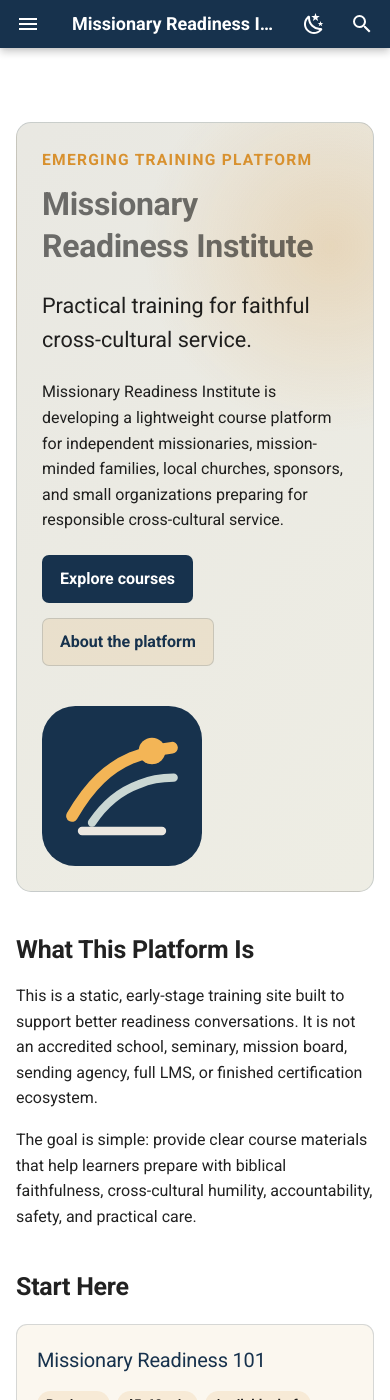
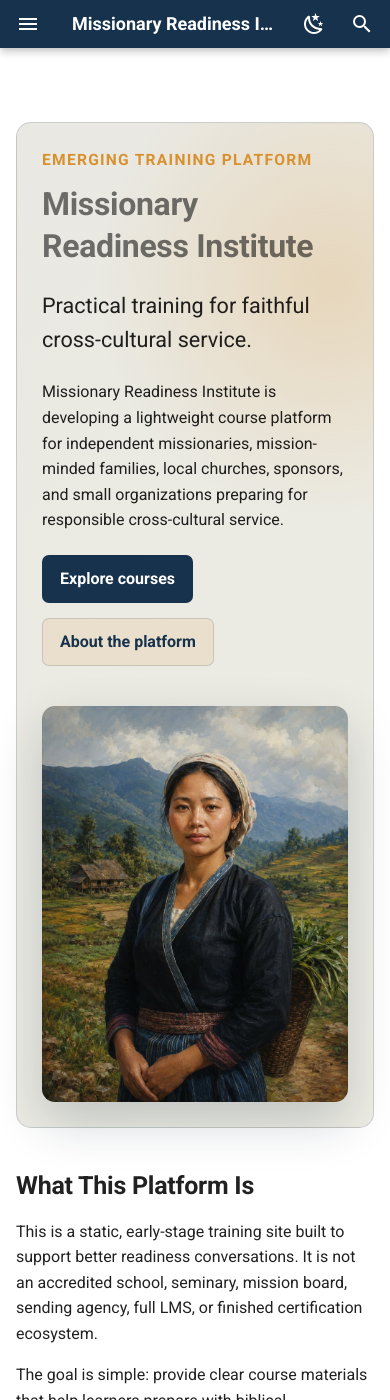
Before and after one commit to Missionary-Readiness-Institute/readiness-platform, an MkDocs documentation site: the page built from docs/index.md, in a window 390 px wide and 1400 px high. Built offline with MkDocs 1.6.1 and Material for MkDocs 9.7.7, drawn with Linux system fonts in a browser that asks for light colours; comment, search, counter and statistics services are not loaded; some of the changed text lies outside the part shown.

Commit message:
Codex graphics polish

```diff
--- a/docs/assets/stylesheets/extra.css
+++ b/docs/assets/stylesheets/extra.css
@@ -3,12 +3,17 @@
   --md-primary-fg-color--light: #274866;
   --md-primary-fg-color--dark: #0f2438;
   --md-accent-fg-color: #b87322;
+  --md-typeset-a-color: #8a520f;
   --mri-navy: #17324d;
   --mri-slate: #2f4052;
   --mri-gold: #d8912f;
   --mri-gold-soft: #f3d7a0;
   --mri-green: #587566;
   --mri-paper: #fbf7ef;
+  --mri-card-bg: #fbf7ef;
+  --mri-soft-bg: rgba(88, 117, 102, 0.08);
+  --mri-pill-bg: rgba(216, 145, 47, 0.13);
+  --mri-button-secondary-bg: rgba(216, 145, 47, 0.12);
   --mri-border: rgba(23, 50, 77, 0.16);
 }
 
@@ -17,8 +22,17 @@
   --md-primary-fg-color--light: #17324d;
   --md-primary-fg-color--dark: #081723;
   --md-accent-fg-color: #f3b556;
-  --mri-paper: #162332;
-  --mri-border: rgba(243, 213, 160, 0.18);
+  --md-typeset-a-color: #ffd27a;
+  --mri-navy: #0f2438;
+  --mri-gold: #ffd27a;
+  --mri-gold-soft: #ffe2a8;
+  --mri-green: #8eb39e;
+  --mri-paper: #122131;
+  --mri-card-bg: #192c40;
+  --mri-soft-bg: rgba(142, 179, 158, 0.16);
+  --mri-pill-bg: rgba(255, 210, 122, 0.2);
+  --mri-button-secondary-bg: rgba(255, 210, 122, 0.18);
+  --mri-border: rgba(255, 226, 168, 0.28);
 }
 
 .md-header__button.md-logo img,
@@ -80,6 +94,7 @@
   border-radius: 0.35rem;
   border: 1px solid var(--mri-border);
   font-weight: 650;
+  text-decoration: none;
 }
 
 .mri-button.primary {
@@ -88,7 +103,14 @@
 }
 
 .mri-button.secondary {
-  background: rgba(216, 145, 47, 0.12);
+  background: var(--mri-button-secondary-bg);
+  color: var(--md-typeset-a-color);
+}
+
+.mri-button.primary:hover,
+.mri-button.secondary:hover,
+.mri-card h3 a:hover {
+  filter: brightness(1.08);
 }
 
 .mri-hero-mark {
@@ -97,8 +119,10 @@
 }
 
 .mri-hero-mark img {
-  width: min(15rem, 70%);
+  width: min(18rem, 100%);
   height: auto;
+  border-radius: 0.65rem;
+  box-shadow: 0 1rem 2.5rem rgba(15, 36, 56, 0.2);
 }
 
 .mri-grid {
@@ -112,7 +136,7 @@
   border: 1px solid var(--mri-border);
   border-radius: 0.55rem;
   padding: 1rem;
-  background: var(--mri-paper);
+  background: var(--mri-card-bg);
 }
 
 .mri-card h3 {
@@ -132,7 +156,7 @@
   min-height: 1.35rem;
   padding: 0.1rem 0.45rem;
   border-radius: 999px;
-  background: rgba(216, 145, 47, 0.13);
+  background: var(--mri-pill-bg);
   color: var(--md-default-fg-color);
   font-size: 0.68rem;
   font-weight: 650;
@@ -150,7 +174,7 @@
   padding: 0.8rem 0.9rem 0.8rem 3rem;
   border: 1px solid var(--mri-border);
   border-radius: 0.55rem;
-  background: rgba(88, 117, 102, 0.08);
+  background: var(--mri-soft-bg);
 }
 
 .mri-step::before {
@@ -169,6 +193,110 @@
   font-weight: 700;
 }
 
+[data-md-color-scheme="slate"] .md-typeset a {
+  color: var(--md-typeset-a-color);
+}
+
+[data-md-color-scheme="slate"] .md-typeset a:hover {
+  color: #ffe2a8;
+}
+
+[data-md-color-scheme="slate"] .mri-hero {
+  background:
+    radial-gradient(circle at 88% 16%, rgba(255, 210, 122, 0.18), transparent 28%),
+    linear-gradient(135deg, rgba(23, 50, 77, 0.56), rgba(88, 117, 102, 0.18)),
+    var(--mri-paper);
+}
+
+[data-md-color-scheme="slate"] .mri-button.primary {
+  border-color: rgba(255, 226, 168, 0.34);
+  background: #ffd27a;
+  color: #102235;
+}
+
+[data-md-color-scheme="slate"] .mri-pill {
+  color: #fff4d9;
+}
+
+[data-md-color-scheme="slate"] .mri-step::before {
+  background: #ffd27a;
+  color: #102235;
+}
+
+[data-md-color-scheme="slate"] .md-nav__link {
+  color: rgba(236, 242, 247, 0.86);
+}
+
+[data-md-color-scheme="slate"] .md-nav__link:hover,
+[data-md-color-scheme="slate"] .md-nav__link:focus,
+[data-md-color-scheme="slate"] .md-nav__link--active,
+[data-md-color-scheme="slate"] .md-nav__item .md-nav__link--active {
+  color: #ffd27a;
+}
+
+[data-md-color-scheme="slate"] .md-tabs__link {
+  color: rgba(255, 255, 255, 0.82);
+}
+
+[data-md-color-scheme="slate"] .md-tabs__link--active,
+[data-md-color-scheme="slate"] .md-tabs__link:hover {
+  color: #ffd27a;
+}
+
+.mri-feature {
+  display: grid;
+  grid-template-columns: minmax(0, 0.85fr) minmax(0, 1.15fr);
+  gap: 1.2rem;
+  align-items: center;
+  margin: 1.4rem 0;
+}
+
+.mri-figure {
+  margin: 0;
+}
+
+.mri-figure img {
+  display: block;
+  width: 100%;
+  height: auto;
+  aspect-ratio: 4 / 5;
+  object-fit: cover;
+  border-radius: 0.65rem;
+  border: 1px solid var(--mri-border);
+  box-shadow: 0 0.75rem 1.8rem rgba(15, 36, 56, 0.16);
+}
+
+.mri-figure.wide img {
+  aspect-ratio: 16 / 9;
+}
+
+.mri-figure figcaption {
+  margin-top: 0.45rem;
+  color: var(--md-default-fg-color--light);
+  font-size: 0.72rem;
+  line-height: 1.35;
+}
+
+.mri-gallery {
+  display: grid;
+  grid-template-columns: repeat(auto-fit, minmax(12rem, 1fr));
+  gap: 0.85rem;
+  margin: 1rem 0 1.5rem;
+}
+
+.mri-gallery .mri-figure img {
+  aspect-ratio: 3 / 4;
+}
+
+.mri-image-note {
+  padding: 0.75rem 0.9rem;
+  border-left: 0.2rem solid var(--mri-gold);
+  background: var(--mri-soft-bg);
+  border-radius: 0.35rem;
+  color: var(--md-default-fg-color--light);
+  font-size: 0.82rem;
+}
+
 @media screen and (max-width: 760px) {
   .mri-hero {
     grid-template-columns: 1fr;
@@ -179,6 +307,10 @@
   }
 
   .mri-hero-mark img {
-    width: 8rem;
+    width: 100%;
+  }
+
+  .mri-feature {
+    grid-template-columns: 1fr;
   }
 }
--- a/docs/index.md
+++ b/docs/index.md
@@ -10,7 +10,7 @@
     </div>
   </div>
   <div class="mri-hero-mark">
-    <img src="assets/images/mri-mark.svg" alt="Missionary Readiness Institute pathway mark">
+    <img src="assets/images/khmu-portrait-farmlands.jpg" alt="Editorial-style artwork of an adult woman standing in upland farmland">
   </div>
 </section>
 
@@ -76,6 +76,27 @@
   <div class="mri-step"><strong>Practical next steps.</strong> Courses include lessons, reflection questions, knowledge checks, and assignments for discussion.</div>
 </div>
 
+## Learning For Varied Contexts
+
+Missionary readiness should prepare people to listen and serve across rural and urban settings, among communities marked by simplicity, tradition, modern growth, and material prosperity. Training should help learners avoid assumptions and enter each place with humility.
+
+<div class="mri-gallery">
+  <figure class="mri-figure">
+    <img src="assets/images/editorial-rural-southeast-asia.jpg" alt="Editorial-style artwork of an adult woman in terraced upland farmlands">
+    <figcaption>Rural preparation: listening, patience, and respect for local rhythms.</figcaption>
+  </figure>
+  <figure class="mri-figure">
+    <img src="assets/images/editorial-urban-south-asia.jpg" alt="Editorial-style artwork of an adult man in a modern South Asian city">
+    <figcaption>Urban preparation: responsibility, complexity, and everyday professional life.</figcaption>
+  </figure>
+  <figure class="mri-figure">
+    <img src="assets/images/editorial-north-africa-market.jpg" alt="Editorial-style artwork of an adult woman in a warm market courtyard">
+    <figcaption>Community preparation: dignity, local relationships, and ordinary service.</figcaption>
+  </figure>
+</div>
+
+<p class="mri-image-note">Images are illustrative editorial artwork used to support reflective reading. They do not depict platform participants, partner organizations, or sending endorsements.</p>
+
 ## Connect
 
 Questions, corrections, partnership conversations, and course feedback may be sent to [robert@tetra6.com](mailto:robert@tetra6.com).
```
Also changed, not shown: docs/about.md (+10 -0 lines), docs/courses/index.md (+5 -0 lines), docs/mission-vision.md (+5 -0 lines), docs/assets/images/editorial-central-asia-city.jpg (added), docs/assets/images/editorial-north-africa-market.jpg (added), docs/assets/images/editorial-rural-southeast-asia.jpg (added), docs/assets/images/editorial-urban-south-asia.jpg (added), docs/assets/images/khmu-portrait-close.jpg (added), docs/assets/images/khmu-portrait-farmlands.jpg (added).
